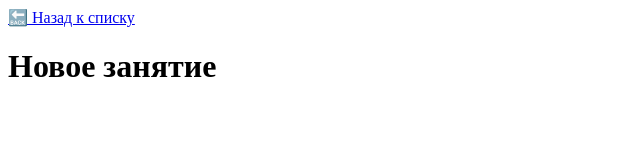
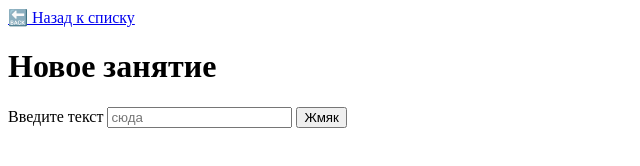
Before and after one commit to handmade12/typescript-project, a website: page novoe-zanatie.html in a window 1280 px wide. Shown: the whole page, without its empty margins (0-640 px from the left). Drawn offline with Linux system fonts and the light colour scheme.

Commit message:
Занятие прошло успешно!

```diff
--- a/novoe-zanatie.html
+++ b/novoe-zanatie.html
@@ -5,9 +5,11 @@
     <title>Новое занятие</title>
   </head>
   <body>
+    <script src="dist/novoe-zanatie.js"></script>
     <a href="index.html">🔙 Назад к списку</a>
     <h1 id="heading">Новое занятие</h1>
-
-    <script src="dist/novoe-zanatie.js"></script>
+    <label>Введите текст</label>
+    <input type="text" placeholder="сюда" />
+    <input type="button" value="Жмяк" onclick="clicktb()" />
   </body>
 </html>
```
Also changed, not shown: novoe-zanatie.ts (+29 -0 lines).
